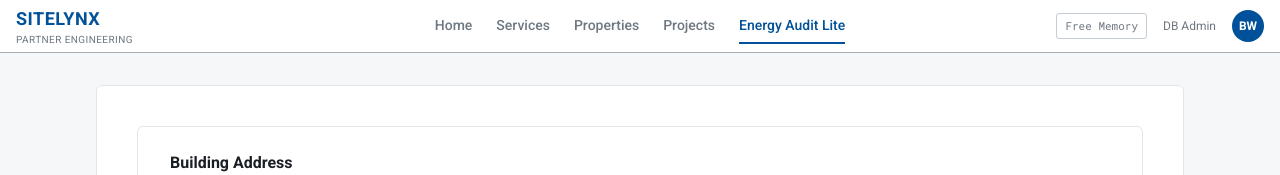
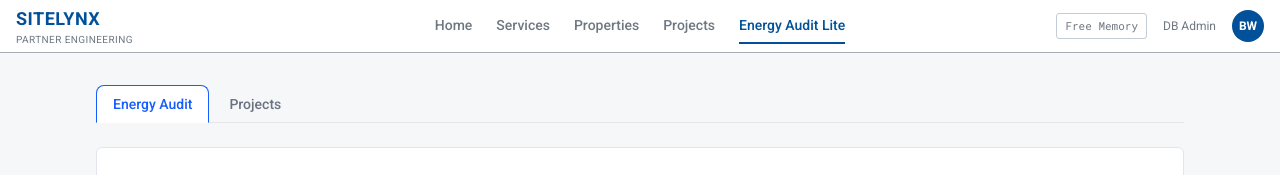
Before and after one commit to bwinsatt/Building-Stock-Energy-Application-v4, a Vue app in the folder frontend/: page / in a window 1280 px wide. Shown: the top 175 px of the page. Built offline with nearby package versions, Linux system fonts and the light colour scheme; no server answers.

Commit message:
feat: add tab navigation with currentView reactive for Energy Audit and Projects

```diff
--- a/frontend/src/App.vue
+++ b/frontend/src/App.vue
@@ -26,7 +26,34 @@
 
     <!-- Main content -->
     <main class="app-container py-8">
-      <AssessmentView />
+      <nav class="flex gap-1 border-b border-gray-200 mb-6">
+        <button
+          @click="currentView = 'assessment'"
+          :class="[
+            'px-4 py-2 text-sm font-medium rounded-t-lg transition-colors',
+            currentView === 'assessment'
+              ? 'bg-white text-blue-600 border border-b-white -mb-px'
+              : 'text-gray-500 hover:text-gray-700'
+          ]"
+        >
+          Energy Audit
+        </button>
+        <button
+          @click="currentView = 'projects'"
+          :class="[
+            'px-4 py-2 text-sm font-medium rounded-t-lg transition-colors',
+            currentView === 'projects'
+              ? 'bg-white text-blue-600 border border-b-white -mb-px'
+              : 'text-gray-500 hover:text-gray-700'
+          ]"
+        >
+          Projects
+        </button>
+      </nav>
+      <AssessmentView v-if="currentView === 'assessment'" />
+      <div v-if="currentView === 'projects'">
+        <p class="text-gray-500">Projects view coming soon...</p>
+      </div>
     </main>
   </div>
 </template>
@@ -37,6 +64,7 @@ import AssessmentView from './views/AssessmentView.vue'
 
 const API_BASE = import.meta.env.VITE_API_URL ?? 'http://localhost:8001'
 const offloading = ref(false)
+const currentView = ref<'assessment' | 'projects'>('assessment')
 
 async function offloadModels() {
   offloading.value = true
```
